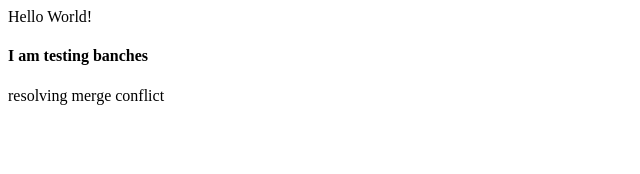
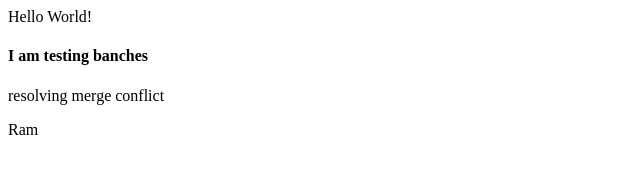
Before and after one commit to leader-kriss/Local-Repo, a plain HTML site: page index.html in a window 1280 px wide. Shown: the full height of the page, 0-640 px from the left. Drawn offline with Linux system fonts and the light colour scheme.

Commit message:
add name

```diff
--- a/index.html
+++ b/index.html
@@ -1,3 +1,4 @@
 <p>Hello World!</p>
 <h4>I am testing banches </h4>
 <p>resolving merge conflict</p>
+<p>Ram</p>
```
